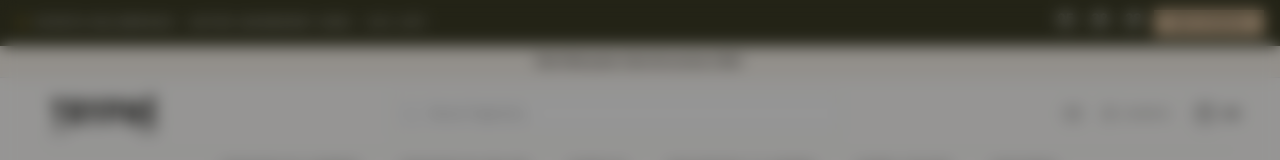
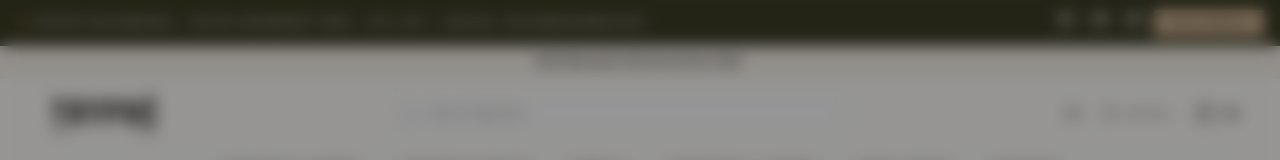
Before and after one commit to Terrommn/ecom-tryphe, a Next.js app: page /faq in a window 1280 px wide. Shown: the top 160 px of the page. Built offline with nearby package versions, Linux system fonts and the light colour scheme.

Commit message:
Show discount code RELAMPAGOMAYO26 in flash sale banner copy

```diff
--- a/components/home/TrypheMarketingChrome.jsx
+++ b/components/home/TrypheMarketingChrome.jsx
@@ -86,8 +86,8 @@ function AnnouncementBar() {
       <div className="mx-auto flex max-w-screen-2xl items-center justify-between gap-3">
         {/* Copy */}
         <p className="min-w-0 shrink text-[9px] font-bold uppercase tracking-[0.18em] text-white/80 sm:text-[10px] sm:tracking-[0.22em]">
-          <span className="hidden sm:inline">⚡ Oferta Relámpago · {product.full} · 25% OFF</span>
-          <span className="sm:hidden">⚡ {product.name} · 25% OFF</span>
+          <span className="hidden sm:inline">⚡ Oferta Relámpago · {product.full} · 25% OFF · Código: RELAMPAGOMAYO26</span>
+          <span className="sm:hidden">⚡ {product.name} · 25% OFF · RELAMPAGOMAYO26</span>
         </p>
 
         {/* Countdown + CTA */}
```
